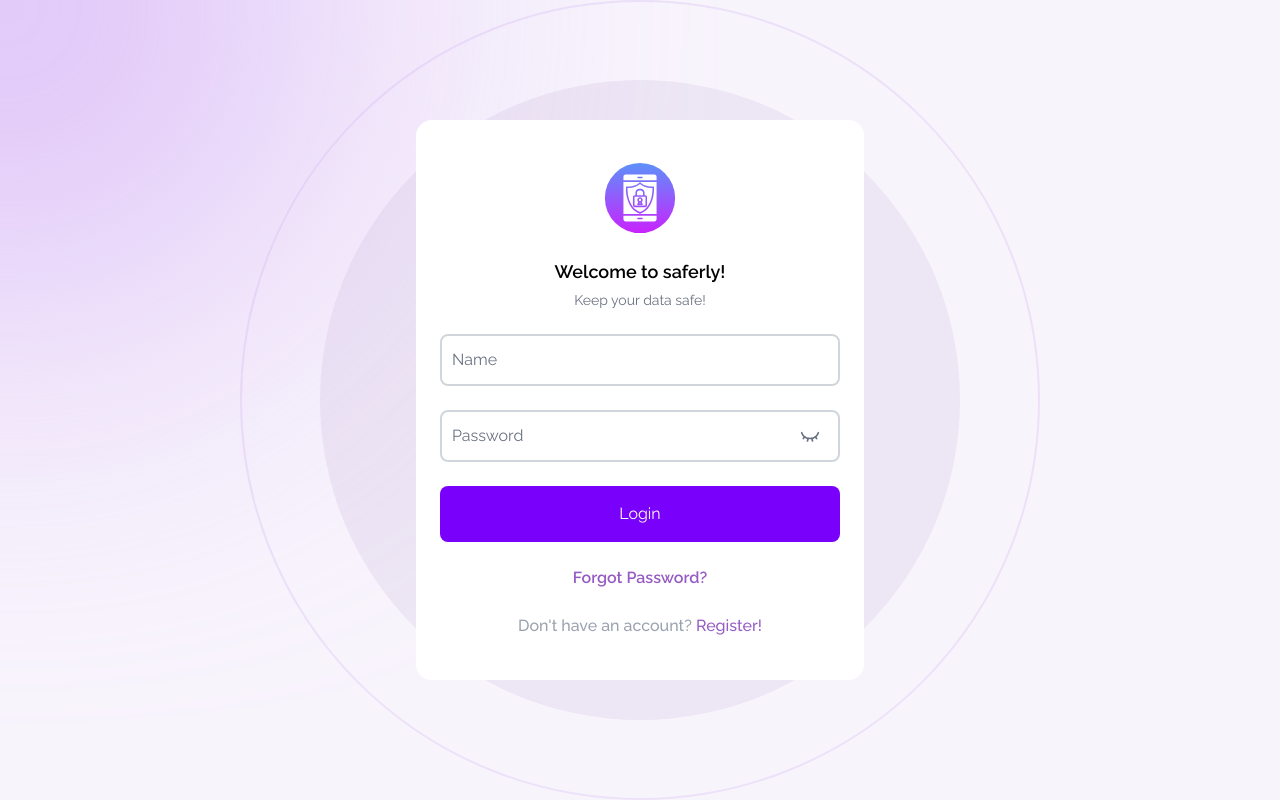
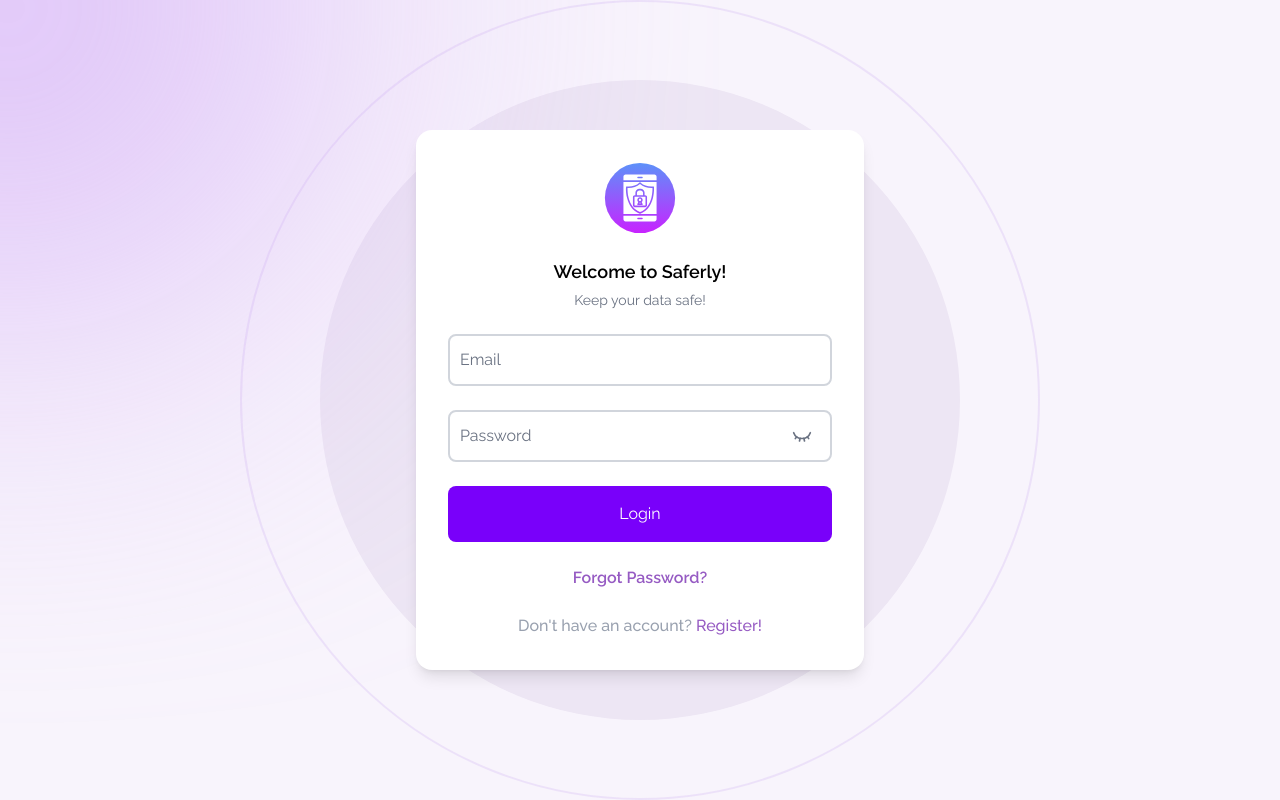
Before and after one commit to Sajeevan-WebWork/React-authu-login, a React (Vite) app: page / in a window 1280 px wide. Built offline with nearby package versions, Linux system fonts and the light colour scheme.

Commit message:
form changes

```diff
--- a/src/components/Login.jsx
+++ b/src/components/Login.jsx
@@ -2,21 +2,22 @@
 import React, { useState } from "react";
 import axios from "axios";
 import { useNavigate } from "react-router-dom";
-import Images from '../assets/lock-icon.svg'
-import { Link } from 'react-router-dom'
-import { motion } from "motion/react"
+import Images from '../assets/lock-icon.svg';
+import { Link } from 'react-router-dom';
+import { motion } from "framer-motion";
 import toast from "react-hot-toast";
 import { Eye, EyeClosed } from "lucide-react";
 
 const Login = () => {
-
-    const [email, setEmail] = useState("")
-    const [password, setPassword] = useState("")
+    const [email, setEmail] = useState("");
+    const [password, setPassword] = useState("");
     const navigate = useNavigate();
     const [showPassword, setShowPassword] = useState(false);
+    const [loading, setLoading] = useState(false);
 
     const handleLogin = async (e) => {
         e.preventDefault();
+        setLoading(true);
 
         try {
             const response = await axios.post("http://localhost:5000/api/auth/login", {
@@ -25,89 +26,124 @@ const Login = () => {
             });
 
             localStorage.setItem("token", response.data.token);
-            const user = JSON.stringify(response.data.user);
-            localStorage.setItem('user', user)
-            console.log(response);
-            toast.success('Login successfully');
-            navigate('/home')
+            localStorage.setItem("user", JSON.stringify(response.data.user));
+
+            toast.success("Login successfully");
+            navigate("/home");
         } catch (error) {
             toast.error(error.response?.data?.message || "Login Failed");
-
+        } finally {
+            setLoading(false);
         }
-    }
+    };
 
     return (
         <>
-            <div className="h-screen w-screen bg-[#f8f4fc]">
-                <div className="">
-                    <span className='w-[18rem] sm:w-[35rem] md:w-[50rem] h-[18rem] sm:h-[35rem] md:h-[50rem] border-2 border-[#b88ae62e] rounded-full bg-transparent block z-10 absolute top-1/2 left-1/2 transform -translate-x-1/2 -translate-y-1/2 p-4 text-white'></span>
-                    <span className='w-[12rem] sm:w-[25rem] md:w-[40rem]  h-[12rem] sm:h-[25rem] md:h-[40rem]  rounded-full bg-[#ede6f4] md:block z-10 absolute top-1/2 left-1/2 transform -translate-x-1/2 -translate-y-1/2 p-4'></span>
+            <div className="h-screen w-screen bg-[#f8f4fc] flex items-center justify-center">
+                {/* Background Design */}
+                <span className="absolute w-[18rem] sm:w-[35rem] md:w-[50rem] h-[18rem] sm:h-[35rem] md:h-[50rem] border-2 border-[#b88ae62e] rounded-full bg-transparent"></span>
+                <span className="absolute w-[12rem] sm:w-[25rem] md:w-[40rem] h-[12rem] sm:h-[25rem] md:h-[40rem] rounded-full bg-[#ede6f4]"></span>
                 <span className='hidden h-[15rem] sm:h-[40rem] w-[15rem] sm:w-[40rem] blur-[10rem] rounded-full bg-[#cea4f7ad] md:block z-10 absolute top-2 left-2  transform -translate-x-1/2 -translate-y-1/2 p-4'></span>
 
+                {/* Login Form */}
+                <motion.form
+                    initial={{ y: 30, scale: 0.95 }}
+                    animate={{ y: 0, scale: 1, transition: { duration: 0.3 } }}
+                    onSubmit={handleLogin}
+                    className="bg-white w-[90%] sm:w-[25rem] md:w-[28rem] sm:h-auto sm:rounded-2xl flex flex-col justify-center items-center gap-6 p-8 shadow-lg z-50"
+                >
+                    <img src={Images} className="w-18" alt="icon" />
 
-                    <motion.form
-                        initial={{
-                            y: 30,
-                            scale: .95
-                        }}
-                        animate={{
-                            y: 0,
-                            scale: 1,
-                            transition: { duration: .3 }
-                        }}
-                        onSubmit={handleLogin}
-                        action="" className="bg-white h-[calc(100vh)] w-[calc(100%)] sm:w-[25rem] md:w-[28rem] sm:h-[calc(100%-30%)] sm:rounded-2xl flex flex-col justify-center items-center gap-6 absolute top-1/2 left-1/2 transform -translate-x-1/2 -translate-y-1/2 px-6 py-10 z-50">
-                        <img src={Images} className='w-18' alt="icon" />
-
-                        <div className="block text-center" >
-                            <h3 className="text-lg font-semibold">Welcome to saferly!</h3>
+                    <div className="text-center">
+                        <h3 className="text-lg font-semibold">Welcome to Saferly!</h3>
                         <p className="text-sm pt-1 font-normal text-gray-500">Keep your data safe!</p>
                     </div>
 
                     <div className="flex flex-col w-full gap-6">
+                        {/* Email Input */}
                         <motion.div
-                                initial={{
-                                    y: 20,
-                                }}
-                                animate={{
-                                    y: 0,
-                                    transition: { duration: .3, delay: .1 }
-                                }}
-                                class="relative w-full">
-                                <input type="email" id="email" value={email} onChange={(e) => setEmail(e.target.value)} required class="block px-3 pb-3 pt-3 w-full text-base text-gray-900 bg-transparent rounded-lg border-2 border-gray-300 appearance-none focus:outline-none focus:ring-0 focus:border-[#965bc3] peer" placeholder=" " />
-                                <label for="email" class="absolute text-base text-gray-500 duration-300 transform -translate-y-4 scale-75 top-2 z-10 origin-[0] bg-white  px-2 peer-focus:px-2 peer-focus:text-[#965bc3]  peer-placeholder-shown:scale-100 peer-placeholder-shown:-translate-y-1/2 peer-placeholder-shown:top-1/2 peer-focus:top-2 peer-focus:scale-75 peer-focus:-translate-y-4 rtl:peer-focus:translate-x-1/4 rtl:peer-focus:left-auto start-1">Name</label>
+                            initial={{ y: 20 }}
+                            animate={{ y: 0, transition: { duration: 0.3, delay: 0.1 } }}
+                            className="relative w-full"
+                        >
+                            <input
+                                type="email"
+                                id="email"
+                                value={email}
+                                onChange={(e) => setEmail(e.target.value)}
+                                required
+                                className="block px-3 pb-3 pt-3 w-full text-base text-gray-900 bg-transparent rounded-lg border-2 border-gray-300 focus:outline-none focus:ring-0 focus:border-[#965bc3] peer"
+                                placeholder=" "
+                            />
+                            <label
+                                htmlFor="email"
+                                className="absolute text-base text-gray-500 duration-300 transform -translate-y-4 scale-75 top-2 z-10 origin-[0] bg-white  px-2 peer-focus:px-2 peer-focus:text-[#965bc3]  peer-placeholder-shown:scale-100 peer-placeholder-shown:-translate-y-1/2 peer-placeholder-shown:top-1/2 peer-focus:top-2 peer-focus:scale-75 peer-focus:-translate-y-4 rtl:peer-focus:translate-x-1/4 rtl:peer-focus:left-auto start-1"
+                            >
+                                Email
+                            </label>
                         </motion.div>
 
+                        {/* Password Input */}
                         <motion.div
-                                initial={{
-                                    y: 20,
-                                }}
-                                animate={{
-                                    y: 0,
-                                    transition: { duration: .3, delay: .2 }
-                                }}
-                                class="relative w-full">
-                                <input type={showPassword ? "text" : "password"} id="passoword" value={password} onChange={(e) => setPassword(e.target.value)} required class="block px-3 pb-3 pt-3 w-full text-base text-gray-900 bg-transparent rounded-lg border-2 border-gray-300 appearance-none focus:outline-none focus:ring-0 focus:border-[#965bc3] peer" placeholder=" " />
-                                <label for="password" class="absolute text-base text-gray-500 duration-300 transform -translate-y-4 scale-75 top-2 z-10 origin-[0] bg-white  px-2 peer-focus:px-2 peer-focus:text-[#965bc3]  peer-placeholder-shown:scale-100 peer-placeholder-shown:-translate-y-1/2 peer-placeholder-shown:top-1/2 peer-focus:top-2 peer-focus:scale-75 peer-focus:-translate-y-4 rtl:peer-focus:translate-x-1/4 rtl:peer-focus:left-auto start-1">Password</label>
-                                <span onClick={() => setShowPassword(!showPassword)} className="absolute top-4 right-5 cursor-pointer hover:scale-105 transition-all">
-                                    {showPassword ? (
-                                        <Eye className="w-5 h-5 text-gray-500" />
-                                    ) : (
-                                        <EyeClosed className="w-5 h-5 text-gray-500" />
-                                    )}
+                            initial={{ y: 20 }}
+                            animate={{ y: 0, transition: { duration: 0.3, delay: 0.2 } }}
+                            className="relative w-full"
+                        >
+                            <input
+                                type={showPassword ? "text" : "password"}
+                                id="password"
+                                value={password}
+                                onChange={(e) => setPassword(e.target.value)}
+                                required
+                                className="block px-3 pb-3 pt-3 w-full text-base text-gray-900 bg-transparent rounded-lg border-2 border-gray-300 focus:outline-none focus:ring-0 focus:border-[#965bc3] peer"
+                                placeholder=" "
+                            />
+                            <label
+                                htmlFor="password"
+                                className="absolute text-base text-gray-500 duration-300 transform -translate-y-4 scale-75 top-2 z-10 origin-[0] bg-white  px-2 peer-focus:px-2 peer-focus:text-[#965bc3]  peer-placeholder-shown:scale-100 peer-placeholder-shown:-translate-y-1/2 peer-placeholder-shown:top-1/2 peer-focus:top-2 peer-focus:scale-75 peer-focus:-translate-y-4 rtl:peer-focus:translate-x-1/4 rtl:peer-focus:left-auto start-1"
+                            >
+                                Password
+                            </label>
+                            <span
+                                onClick={() => setShowPassword(!showPassword)}
+                                className="absolute top-4 right-5 cursor-pointer hover:scale-105 transition-all"
+                            >
+                                {showPassword ? <Eye className="w-5 h-5 text-gray-500" /> : <EyeClosed className="w-5 h-5 text-gray-500" />}
                             </span>
                         </motion.div>
 
-                            <button type='submit' className='cursor-pointer hover:bg-[#7900fad8] transition-all duration-300 hover:scale-101 active:scale-105 p-4 rounded-lg bg-[#7900fa] text-white text-md'>Login</button>
+                        {/* Login Button */}
+                        <button
+                            type="submit"
+                            className="cursor-pointer hover:bg-[#7900fad8] text-center flex items-center justify-center transition-all duration-300 hover:scale-101 active:scale-105 p-4 rounded-lg bg-[#7900fa] text-white text-md"
+                        >
+                            {
+                                loading ?
+                                    (
+                                        <div role="status">
+                                            <svg aria-hidden="true" class="w-5 h-5 text-gray-200 animate-spin  fill-white" viewBox="0 0 100 101" fill="none" xmlns="http://www.w3.org/2000/svg">
+                                                <path d="M100 50.5908C100 78.2051 77.6142 100.591 50 100.591C22.3858 100.591 0 78.2051 0 50.5908C0 22.9766 22.3858 0.59082 50 0.59082C77.6142 0.59082 100 22.9766 100 50.5908ZM9.08144 50.5908C9.08144 73.1895 27.4013 91.5094 50 91.5094C72.5987 91.5094 90.9186 73.1895 90.9186 50.5908C90.9186 27.9921 72.5987 9.67226 50 9.67226C27.4013 9.67226 9.08144 27.9921 9.08144 50.5908Z" fill="currentColor" />
+                                                <path d="M93.9676 39.0409C96.393 38.4038 97.8624 35.9116 97.0079 33.5539C95.2932 28.8227 92.871 24.3692 89.8167 20.348C85.8452 15.1192 80.8826 10.7238 75.2124 7.41289C69.5422 4.10194 63.2754 1.94025 56.7698 1.05124C51.7666 0.367541 46.6976 0.446843 41.7345 1.27873C39.2613 1.69328 37.813 4.19778 38.4501 6.62326C39.0873 9.04874 41.5694 10.4717 44.0505 10.1071C47.8511 9.54855 51.7191 9.52689 55.5402 10.0491C60.8642 10.7766 65.9928 12.5457 70.6331 15.2552C75.2735 17.9648 79.3347 21.5619 82.5849 25.841C84.9175 28.9121 86.7997 32.2913 88.1811 35.8758C89.083 38.2158 91.5421 39.6781 93.9676 39.0409Z" fill="currentFill" />
+                                            </svg>
+                                            <span class="sr-only">Loading...</span>
+                                        </div>
+                                    )
+                                    :
+                                    "Login"
+                            }
+                        </button>
                     </div>
 
-                        <a href="#" className="text-base font-semibold text-[#965bc3] text-center">Forgot Password?</a>
-                        <p className='text-base font-medium text-center text-gray-400'>Don't have an account? <Link to={'/signup'} className='text-[#965bc3]'>Register!</Link></p>
+                    <a href="#" className="text-base font-semibold text-[#965bc3] text-center">
+                        Forgot Password?
+                    </a>
+                    <p className="text-base font-medium text-center text-gray-400">
+                        Don't have an account? <Link to="/signup" className="text-[#965bc3]">Register!</Link>
+                    </p>
                 </motion.form>
             </div>
-            </div>
         </>
-    )
-}
+    );
+};
 
-export default Login
+export default Login;
--- a/src/components/Signup.jsx
+++ b/src/components/Signup.jsx
@@ -17,10 +17,12 @@ const Signup = () => {
     const [password, setPassword] = useState("")
     const navigate = useNavigate();
     const [showPassword, setShowPassword] = useState(false);
-    const [loading, setLoading] = useState(true);
+    const [loading, setLoading] = useState(false);
 
     const handleSignup = async (e) => {
         e.preventDefault();
+        setLoading(true)
+
         try {
             const response = await axios.post('http://localhost:5000/api/auth/signup', {
                 name,
@@ -42,6 +44,8 @@ const Signup = () => {
         } catch (error) {
             toast.error(error.response?.data?.message || "signup failed")
 
+        } finally {
+            setLoading(false)
         }
     }
 
@@ -100,7 +104,7 @@ const Signup = () => {
                                 }}
                                 class="relative w-full">
                                 <input type="email" id="email" value={email} onChange={(e) => setEmail(e.target.value)} required class="block px-3 pb-3 pt-3 w-full text-base text-gray-900 bg-transparent rounded-lg border-2 border-gray-300 appearance-none focus:outline-none focus:ring-0 focus:border-[#965bc3] peer" placeholder=" " />
-                                <label for="email" class="absolute text-base text-gray-500 duration-300 transform -translate-y-4 scale-75 top-2 z-10 origin-[0] bg-white  px-2 peer-focus:px-2 peer-focus:text-[#965bc3]  peer-placeholder-shown:scale-100 peer-placeholder-shown:-translate-y-1/2 peer-placeholder-shown:top-1/2 peer-focus:top-2 peer-focus:scale-75 peer-focus:-translate-y-4 rtl:peer-focus:translate-x-1/4 rtl:peer-focus:left-auto start-1">Name</label>
+                                <label for="email" class="absolute text-base text-gray-500 duration-300 transform -translate-y-4 scale-75 top-2 z-10 origin-[0] bg-white  px-2 peer-focus:px-2 peer-focus:text-[#965bc3]  peer-placeholder-shown:scale-100 peer-placeholder-shown:-translate-y-1/2 peer-placeholder-shown:top-1/2 peer-focus:top-2 peer-focus:scale-75 peer-focus:-translate-y-4 rtl:peer-focus:translate-x-1/4 rtl:peer-focus:left-auto start-1">Email</label>
                             </motion.div>
 
                             <motion.div
@@ -123,10 +127,25 @@ const Signup = () => {
                                 </span>
                             </motion.div>
 
-                            <button type='submit' className='cursor-pointer hover:bg-[#7900fad8] transition-all duration-300 hover:scale-101 active:scale-105 p-4 rounded-lg bg-[#7900fa] text-white text-md'>Signup</button>
+                            <button type='submit' className='cursor-pointer flex justify-center hover:bg-[#7900fad8] transition-all duration-300 hover:scale-101 active:scale-105 p-4 rounded-lg bg-[#7900fa] text-white text-md'>
+                                {
+                                    loading ?
+                                        (
+                                            <div role="status">
+                                                <svg aria-hidden="true" class="w-5 h-5 text-gray-200 animate-spin  fill-white" viewBox="0 0 100 101" fill="none" xmlns="http://www.w3.org/2000/svg">
+                                                    <path d="M100 50.5908C100 78.2051 77.6142 100.591 50 100.591C22.3858 100.591 0 78.2051 0 50.5908C0 22.9766 22.3858 0.59082 50 0.59082C77.6142 0.59082 100 22.9766 100 50.5908ZM9.08144 50.5908C9.08144 73.1895 27.4013 91.5094 50 91.5094C72.5987 91.5094 90.9186 73.1895 90.9186 50.5908C90.9186 27.9921 72.5987 9.67226 50 9.67226C27.4013 9.67226 9.08144 27.9921 9.08144 50.5908Z" fill="currentColor" />
+                                                    <path d="M93.9676 39.0409C96.393 38.4038 97.8624 35.9116 97.0079 33.5539C95.2932 28.8227 92.871 24.3692 89.8167 20.348C85.8452 15.1192 80.8826 10.7238 75.2124 7.41289C69.5422 4.10194 63.2754 1.94025 56.7698 1.05124C51.7666 0.367541 46.6976 0.446843 41.7345 1.27873C39.2613 1.69328 37.813 4.19778 38.4501 6.62326C39.0873 9.04874 41.5694 10.4717 44.0505 10.1071C47.8511 9.54855 51.7191 9.52689 55.5402 10.0491C60.8642 10.7766 65.9928 12.5457 70.6331 15.2552C75.2735 17.9648 79.3347 21.5619 82.5849 25.841C84.9175 28.9121 86.7997 32.2913 88.1811 35.8758C89.083 38.2158 91.5421 39.6781 93.9676 39.0409Z" fill="currentFill" />
+                                                </svg>
+                                                <span class="sr-only">Loading...</span>
+                                            </div>
+                                        )
+                                        :
+                                        "Signup"
+                                }
+                            </button>
                         </div>
 
-                        <p className='text-base font-medium text-center text-gray-400'>Already have an account? <Link to={'/'} className='text-[#965bc3]'>Login!</Link></p>
+                        <p className='text-base font-medium text-center text-gray-400'>Already have an account? <Link to={'/'} className='text-[#965bc3] font-bold'>Login</Link></p>
                     </motion.form>
                 </div>
             </div>
```
Lines whose indentation alone changed are shown as unchanged.
